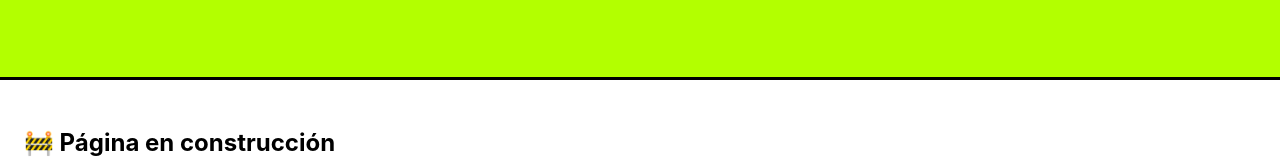
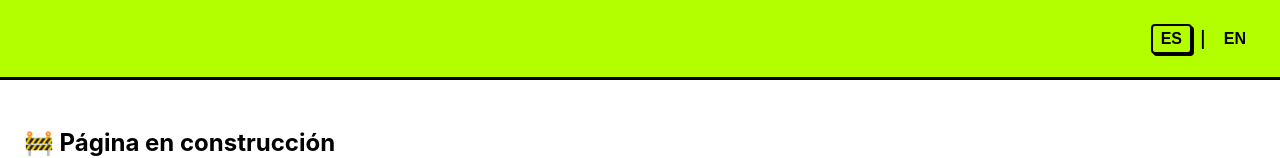
Before and after one commit to aitorino2009/Web-con-Spec-Driven-Development, a Next.js app: page /es in a window 1280 px wide. Shown: the top 158 px of the page. Built offline with nearby package versions, Linux system fonts and the light colour scheme.

Commit message:
Creación de la spec selector-idioma.md e implementación con diccionarios y el componente.

```diff
--- a/components/BarraNavegacion/BarraNavegacion.tsx
+++ b/components/BarraNavegacion/BarraNavegacion.tsx
@@ -9,6 +9,7 @@
  *   - Derecha:   Espacio para Acciones - Selector de idioma + CTA (pendiente).
  */
 
+import SelectorIdioma from './SelectorIdioma/SelectorIdioma';
 import estilos from './BarraNavegacion.module.css';
 
 export default function BarraNavegacion() {
@@ -26,7 +27,7 @@ export default function BarraNavegacion() {
 
             {/* --- Zona Derecha: Acciones --- */}
             <div className={estilos.zonaDerecha}>
-                {/* TODO: Componente <SelectorIdioma /> */}
+                <SelectorIdioma />
                 {/* TODO: Componente <BotonCTA /> */}
             </div>
         </header>
--- /dev/null
+++ b/components/BarraNavegacion/SelectorIdioma/SelectorIdioma.module.css
@@ -0,0 +1,39 @@
+.contenedor {
+    display: flex;
+    align-items: center;
+    gap: 8px;
+    font-family: var(--fuente-principal);
+    font-weight: 600;
+}
+
+.separador {
+    color: var(--color-texto); /* Negro para texto */
+    font-size: 1rem;
+    user-select: none;
+}
+
+.boton {
+    background: transparent;
+    border: 2px solid transparent; /* Reservado para el estado activo */
+    color: var(--color-texto); /* Negro para texto */
+    font-size: 1rem;
+    font-weight: 600;
+    cursor: pointer;
+    padding: 4px 8px;
+    border-radius: 4px;
+    transition: all 0.15s ease-in-out;
+}
+
+/* Hover vibrante: Verde Lima Suave, sin negro de fondo */
+.boton:hover:not(.activo) {
+    background-color: var(--color-secundario);
+    transform: translateY(-1px);
+}
+
+/* Activo: Verde Lima Vibrante con estructura neo-brutalista fina */
+.boton.activo {
+    background-color: var(--color-primario);
+    border: 2px solid var(--color-texto); /* Borde estructural en negro */
+    box-shadow: 2px 2px 0px var(--color-texto); /* Sombra sólida estructural */
+    pointer-events: none; /* Desactiva clic si ya está activo */
+}
--- /dev/null
+++ b/components/BarraNavegacion/SelectorIdioma/SelectorIdioma.tsx
@@ -0,0 +1,40 @@
+"use client";
+
+import { usePathname, useRouter } from 'next/navigation';
+import estilos from './SelectorIdioma.module.css';
+
+export default function SelectorIdioma() {
+    const pathname = usePathname();
+    const router = useRouter();
+
+    // Detección de idioma asumiendo estructura de ruta /[lang]/...
+    const idiomaActual = pathname.startsWith('/en') ? 'en' : 'es';
+
+    const cambiarIdioma = (nuevoIdioma: string) => {
+        if (idiomaActual === nuevoIdioma) return;
+
+        // Reemplazamos únicamente el primer segmento de idioma en la URL
+        const nuevaRuta = pathname.replace(`/${idiomaActual}`, `/${nuevoIdioma}`);
+        router.push(nuevaRuta);
+    };
+
+    return (
+        <div className={estilos.contenedor}>
+            <button
+                onClick={() => cambiarIdioma('es')}
+                className={`${estilos.boton} ${idiomaActual === 'es' ? estilos.activo : ''}`}
+                aria-label="Cambiar a Español"
+            >
+                ES
+            </button>
+            <span className={estilos.separador} aria-hidden="true">|</span>
+            <button
+                onClick={() => cambiarIdioma('en')}
+                className={`${estilos.boton} ${idiomaActual === 'en' ? estilos.activo : ''}`}
+                aria-label="Switch to English"
+            >
+                EN
+            </button>
+        </div>
+    );
+}
```
Also changed, not shown: .agent/engram/memoria-proyecto.md, .agent/specs/selector-idioma.md (added).
